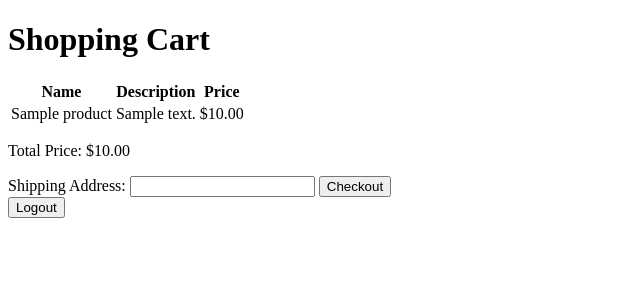
After one commit to dvagop/hardening_eshop_flask, a Flask app: page /cart in a window 1280 px wide. The commit adds this page. Shown: the top 300 px of the page, without its empty margins (0-640 px from the left). Run offline with Flask 3, Linux system fonts and the light colour scheme; the visitor is signed in with stand-in values (Sample User, id 1); tables that the repository leaves empty hold one stand-in row (values such as "Sample post").

Commit message:
checkout added & carts page

```diff
--- a/app.py
+++ b/app.py
@@ -6,6 +6,8 @@ from wtforms.validators import InputRequired, Email, Length
 from werkzeug.security import generate_password_hash, check_password_hash
 from sqlalchemy import or_
 import os
+from datetime import datetime
+
 
 app = Flask(__name__)
 app.config['SQLALCHEMY_DATABASE_URI'] = os.environ['DB_CONNECTION_STRING']
@@ -34,7 +36,7 @@ class Product(db.Model):
     id = db.Column(db.Integer, primary_key=True)
     name = db.Column(db.String(50), nullable=False)
     description = db.Column(db.String(50), nullable=False)
-    price = db.Column(db.String(50), nullable=False)
+    price = db.Column(db.Numeric(10, 2), nullable=False)
 
     # Define relationship with the Carts model
     carts = db.relationship('Carts', backref='product', lazy=True)
@@ -45,7 +47,7 @@ class Carts(db.Model):
     id = db.Column(db.Integer, primary_key=True)
     user_id = db.Column(db.Integer, db.ForeignKey('users.id'), nullable=False)
     product_id = db.Column(db.Integer, db.ForeignKey('products.id'), nullable=False)
-    price = db.Column(db.String(50), nullable=False)
+    price = db.Column(db.Numeric(10, 2), nullable=False)
     date = db.Column(db.DateTime, nullable=False, server_default=db.func.current_timestamp())
     purchased = db.Column(db.Boolean, nullable=False, default=False)
     order_id = db.Column(db.Integer, db.ForeignKey('orders.order_id'))
@@ -62,6 +64,7 @@ class Orders(db.Model):
     order_date = db.Column(db.DateTime, nullable=False, server_default=db.func.current_timestamp())
     total_price = db.Column(db.Numeric(10, 2), nullable=False)
     shipping_address = db.Column(db.String(50))
+
 
 # Define the RegistrationForm using Flask-WTF
 class RegistrationForm(FlaskForm):
@@ -118,7 +121,6 @@ def login():
             flash('Invalid username or password', 'error')
     return render_template('login.html', form=form)
 
-# Route for logging out
 @app.route('/logout')
 def logout():
     # Check if the user is authenticated
@@ -138,7 +140,7 @@ def logout():
     # Clear the session (logout the user)
     session.pop('username', None)
 
-    flash('You have been logged out.', 'success')
+    flash('You have been logged out and your cart has been cleared.', 'success')
 
     # Clear any flash messages from the session
     session.pop('_flashes', None)
@@ -200,6 +202,62 @@ def add_to_cart(product_id):
     return redirect(url_for('products'))
 
 
+# Route for checkout
+@app.route('/checkout', methods=['POST'])
+def checkout():
+    # Check if the user is authenticated
+    if 'username' not in session:
+        return redirect(url_for('login'))
+
+    # Get the current user
+    user = User.query.filter_by(username=session['username']).first()
+
+    # Get the shipping address from the form
+    shipping_address = request.form.get('shipping_address')
+
+    # Get the current user's cart items
+    cart_items = user.carts.filter_by(purchased=False).all()
+
+    # Calculate the total price of all items in the cart
+    total_price = sum(item.price for item in cart_items)
+
+    # Create a new order entry
+    new_order = Orders(
+        user_id=user.id,
+        shipped_status='Pending',
+        order_date=datetime.utcnow(),
+        total_price=total_price,
+        shipping_address=shipping_address
+    )
+    db.session.add(new_order)
+    db.session.commit()
+
+    # Mark all cart items as purchased and assign the order ID
+    for item in cart_items:
+        item.purchased = True
+        item.order_id = new_order.order_id
+    db.session.commit()
+
+    flash('Order placed successfully!', 'success')
+    return redirect(url_for('products'))
+
+
+# Route to view the cart
+@app.route('/cart', methods=['GET'])
+def cart():
+    # Check if the user is authenticated
+    if 'username' not in session:
+        return redirect(url_for('login'))
+
+    # Get the current user
+    current_user = User.query.filter_by(username=session['username']).first()
+
+    # Get the current user's cart items
+    cart_items = current_user.carts
+    total_price = sum(item.price for item in cart_items)
+
+    return render_template('carts.html', cart_items=cart_items, total_price=total_price)
+
 # Route for the home page
 @app.route('/')
 def home():
--- /dev/null
+++ b/templates/carts.html
@@ -0,0 +1,40 @@
+<!DOCTYPE html>
+<html lang="en">
+<head>
+    <meta charset="UTF-8">
+    <meta name="viewport" content="width=device-width, initial-scale=1.0">
+    <title>Cart</title>
+</head>
+<body>
+    <h1>Shopping Cart</h1>
+    <table>
+        <thead>
+            <tr>
+                <th>Name</th>
+                <th>Description</th>
+                <th>Price</th>
+            </tr>
+        </thead>
+        <tbody>
+            {% for item in cart_items %}
+            <tr>
+                <td>{{ item.product.name }}</td>
+                <td>{{ item.product.description }}</td>
+                <td>${{ item.price }}</td>
+            </tr>
+            {% endfor %}
+        </tbody>
+    </table>
+    <p>Total Price: ${{ total_price }}</p>
+    <form action="{{ url_for('checkout') }}" method="POST">
+        <label for="shipping_address">Shipping Address:</label>
+        <input type="text" id="shipping_address" name="shipping_address" required>
+        <button type="submit">Checkout</button>
+    </form>
+
+    <!-- Logout Button -->
+    <form action="{{ url_for('logout') }}" method="GET">
+        <button type="submit">Logout</button>
+    </form>
+</body>
+</html>
```
Also changed, not shown: templates/products.html (+8 -0 lines).
